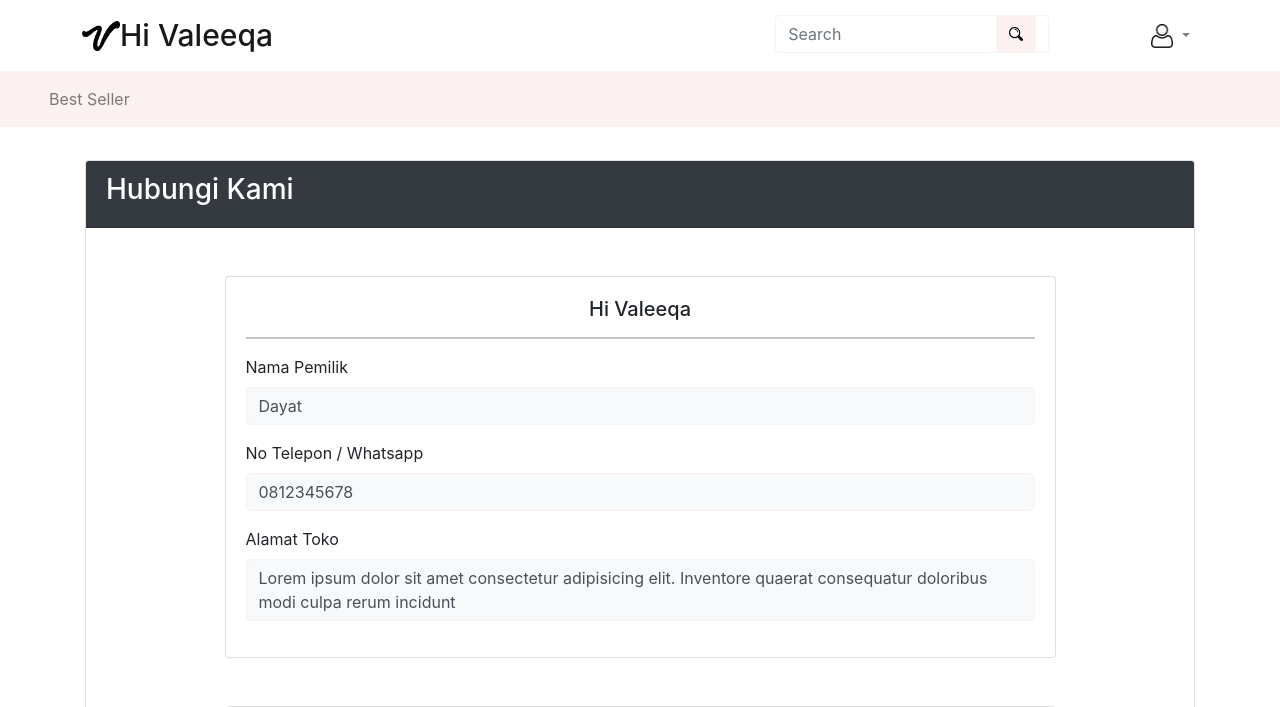
After one commit to akhmadnurh/Kelompok3_TIF19_C_WSI, a PHP site: page /Kelompok3_TIF19_C_WSI/scripts/hubungi-kami.php in a window 1280 px wide. The commit adds this page. Shown: the top 707 px of the page. Run offline with PHP 8.4, Linux system fonts and the light colour scheme; data that the repository does not hold is empty; some libraries are stand-ins or nearby versions.

Commit message:
Hubungi Kami, Tentang Kami

```diff
--- a/web-project/scripts/akun.php
+++ b/web-project/scripts/akun.php
@@ -14,7 +14,7 @@
     <link rel="stylesheet" href="https://maxcdn.bootstrapcdn.com/bootstrap/4.0.0/css/bootstrap.min.css" integrity="sha384-Gn5384xqQ1aoWXA+058RXPxPg6fy4IWvTNh0E263XmFcJlSAwiGgFAW/dAiS6JXm" crossorigin="anonymous">
     <style>
         .marg {
-            margin-top: 7rem !important;
+            margin-top: 10rem !important;
             margin-bottom: 10rem !important;
         }
     </style>
--- /dev/null
+++ b/web-project/scripts/hubungi-kami.php
@@ -0,0 +1,65 @@
+<!doctype html>
+<html lang="en">
+  <head>
+    <!-- Required meta tags -->
+    <meta charset="utf-8">
+    <meta name="viewport" content="width=device-width, initial-scale=1, shrink-to-fit=no">
+    <!-- Icon Title -->
+    <link rel="icon" href="../images/hi_valeeqa.png">
+    <!-- Bootstrap CSS -->
+    <link rel="stylesheet" href="https://maxcdn.bootstrapcdn.com/bootstrap/4.0.0/css/bootstrap.min.css" integrity="sha384-Gn5384xqQ1aoWXA+058RXPxPg6fy4IWvTNh0E263XmFcJlSAwiGgFAW/dAiS6JXm" crossorigin="anonymous">
+    <style>
+        .marg {
+            margin-top: 10rem !important;
+            margin-bottom: 10rem !important;
+        }
+    </style>
+    <title>Hubungi Kami</title>
+  </head>
+  <body>
+    <?php include 'nav.php' ?>
+    <div class="container marg">
+        <div class="card">
+            <div class="card-header bg-dark text-white">
+                <h3>Hubungi Kami</h3>
+            </div>
+            <div class="card my-5 w-75 mx-auto">
+                <div class="card-body">
+                    <h5 class="card-title text-center">
+                        Hi Valeeqa
+                    </h5>
+                    <hr>
+                    <div class="form-group">
+                        <label>Nama Pemilik</label>
+                        <p class="form-control bg-light">Dayat</p>
+                    </div>
+                    <div class="form-group">
+                        <label>No Telepon / Whatsapp</label>
+                        <p class="form-control bg-light">0812345678</p>
+                    </div>
+                    <div class="form-group">
+                        <label>Alamat Toko</label>
+                        <textarea style="resize: none;" disabled class="form-control bg-light">Lorem ipsum dolor sit amet consectetur adipisicing elit. Inventore quaerat consequatur doloribus modi culpa rerum incidunt</textarea>
+                    </div>
+                </div>
+            </div>
+
+            <div class="card mb-5 w-75 mx-auto">
+                <div class="card-body">
+                    <iframe src="https://forms.gle/J2B8NTMxGMamSQZT7" width="100%" height="900px" frameborder="0" marginheight="0" marginwidth="0">Loading…</iframe>
+                </div>
+            </div>
+        </div>
+
+
+    </div>
+
+    <?php include 'footer.php' ?>
+
+    <!-- Optional JavaScript -->
+    <!-- jQuery first, then Popper.js, then Bootstrap JS -->
+    <script src="https://code.jquery.com/jquery-3.2.1.slim.min.js" integrity="sha384-KJ3o2DKtIkvYIK3UENzmM7KCkRr/rE9/Qpg6aAZGJwFDMVNA/GpGFF93hXpG5KkN" crossorigin="anonymous"></script>
+    <script src="https://cdnjs.cloudflare.com/ajax/libs/popper.js/1.12.9/umd/popper.min.js" integrity="sha384-ApNbgh9B+Y1QKtv3Rn7W3mgPxhU9K/ScQsAP7hUibX39j7fakFPskvXusvfa0b4Q" crossorigin="anonymous"></script>
+    <script src="https://maxcdn.bootstrapcdn.com/bootstrap/4.0.0/js/bootstrap.min.js" integrity="sha384-JZR6Spejh4U02d8jOt6vLEHfe/JQGiRRSQQxSfFWpi1MquVdAyjUar5+76PVCmYl" crossorigin="anonymous"></script>
+  </body>
+</html>
```
Also changed, not shown: web-project/scripts/tentang-kami.php (added, +59 -0 lines).
